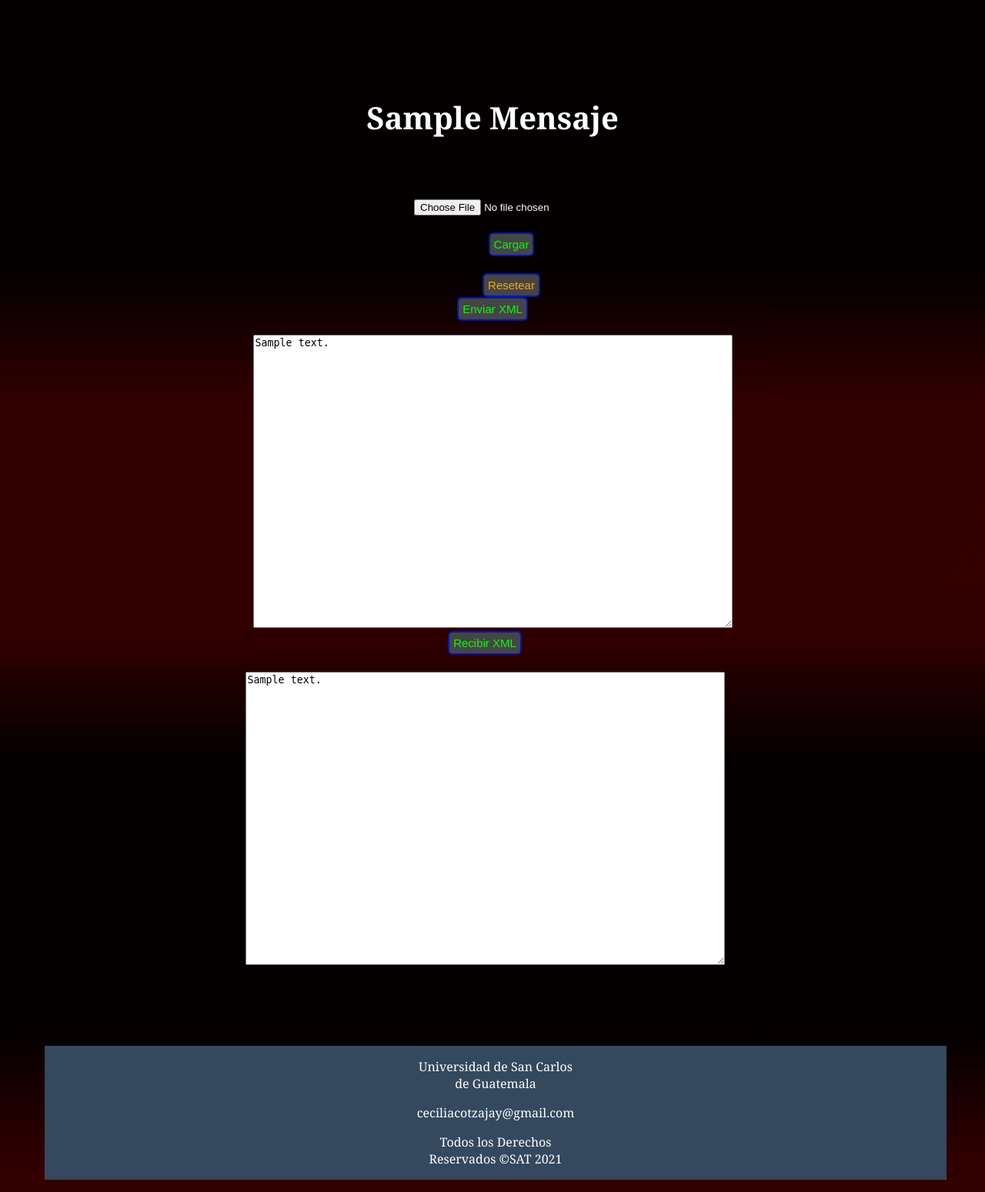
After one commit to CeciliaCotzajay/IPC2_Proyecto3-2S21_201602659, a Django app: template ProjectSAT/templates/Principal.html in a window 1280 px wide. The commit adds this page. Shown: the top 1549 px of the page at 77% size. Run offline with Django 3.2, Linux system fonts and the light colour scheme; the template is opened without the code that fills it: most values are stand-ins (such as "Sample title", 1, 10 or a date in 2020).

Commit message:
Vista Principal

```diff
--- a/ProjectSAT/Service1_Frontend/urls.py
+++ b/ProjectSAT/Service1_Frontend/urls.py
@@ -24,4 +24,6 @@ from . import views
 urlpatterns = [
     path('admin/', admin.site.urls),
     path('', views.index, name='index'),
+    path('Principal/', views.Principal, name='Principal'),
+path('acercaDe/', views.acercaDe, name='acercaDe'),
 ]
--- a/ProjectSAT/static/css/style.css
+++ b/ProjectSAT/static/css/style.css
@@ -46,6 +46,47 @@ ul{
 }
 #menu>li:hover>ul {
     display:block;
+}
+.textGeneral{
+box-sizing: border-box;
+display: -webkit-flex;
+display: -moz-flex;
+display: -o-flex;
+display: flex;
+flex-flow: row wrap;
+padding: 50px;
+}
+.textAreacenter{
+flex: 1 100%;
+padding-left: 30em;
+padding-right: 30em;
+}
+.textArearight{
+    display: -webkit-flex;
+    display: -moz-flex;
+    display: -ms-flex;
+    display: -o-flex;
+    display: flex;
+    flex-flow: row wrap;
+}
+.textArearight > * {
+    flex:1 60%;
+    margin-right: 1.25em;
+}
+.textAreaLeft{
+    width:129%;
+    font-size: 13px;
+}
+@media screen and (min-width: 600px) {
+    .textArearight > *{
+    flex:0px;
+    }
+    .textAreaLeft{
+        flex:0px;
+    }
+    .textArearight{
+        flex:0px;
+    }
 }
 /*--------------FORMULARIO------------------------------------*/
 .contenido{
@@ -98,6 +139,32 @@ form img, /*.nav-head*/ ul li :hover{
     color: #ffffff;
     background-color: #1B4F72; /*#581845;*/
   }
+  .boton_personalizado2{
+    text-decoration: none;
+    padding: 5px;
+    font-size: 15px;
+    color: #00FF00;
+    background-color: #454545;
+    border-radius: 6px;
+    border: 2px solid #0016b0;
+  }
+  .boton_personalizado2:hover{
+    color: cyan;
+    background-color: #1B4F72; /*#581845;*/
+  }
+  .boton_Reset{
+    text-decoration: none;
+    padding: 5px;
+    font-size: 15px;
+    color: orange;
+    background-color: #454545;
+    border-radius: 6px;
+    border: 2px solid #0016b0;
+  }
+  .boton_Reset:hover{
+    color: magenta;
+    background-color: #5317AB; /*#581845;*/
+  }
 /*--------------FOOTER------------------------------------*/
 footer {
     box-sizing: border-box;
--- /dev/null
+++ b/ProjectSAT/templates/Principal.html
@@ -0,0 +1,32 @@
+{% extends 'base.html' %}
+{% block title %} {{ title }} {% endblock %}
+{% block content %}
+    <center>
+        <h1>{{ mensaje }}</h1>
+        <div class="textGeneral">
+            <div class="textAreacenter">
+                <form action="/recibirXML" method="POST" enctype="multipart/form-data">
+                    {% csrf_token %}
+                    <input type="file" name="solicitudes"  accept="doc/xml, .xml"/><br><br>
+                    <input class="boton_personalizado2" type="submit" value="Cargar" /><br><br>
+                    <input class="boton_Reset" type="submit" value="Resetear" /><br>
+                </form>
+            </div>
+            <br>
+            <div class="textAreaLeft">
+                <form action="/enviarXML" method="POST" enctype="multipart/form-data">
+                    {% csrf_token %}
+                    <input class="boton_personalizado2" type="submit" value="Enviar XML" /><br><br>
+                    <textarea name="textEnvioXML" id="textEnvioXML" cols="75" rows="25">{{texto}}</textarea><br>
+                </form>
+            </div>
+            <div class="textArearight">
+                <form action="/traerXML" method="GET" enctype="multipart/form-data">
+                    {% csrf_token %}
+                    <input class="boton_personalizado2" type="submit" value="Recibir XML" /><br><br>
+                    <textarea name="textRecibirXML" id="textRecibirXML" cols="75" rows="25" readonly>{{texto2}}</textarea>
+                </form>
+            </div>
+        </div>
+    </center>
+{% endblock %}
--- a/ProjectSAT/templates/base.html
+++ b/ProjectSAT/templates/base.html
@@ -42,9 +42,6 @@
     <br>
     {% block content %}
     {% endblock%}
-    <br>
-    <br>
-    <br>
     <footer class="footer">
         <div class="footer-bottom">
             <p>Universidad de San Carlos de Guatemala</p>
```
Also changed, not shown: ProjectSAT/Service1_Frontend/views.py (+23 -1 lines), ProjectSAT/static/img/fondoR3.png, ProjectSAT/static/img/fondoR3_1.png (added).
